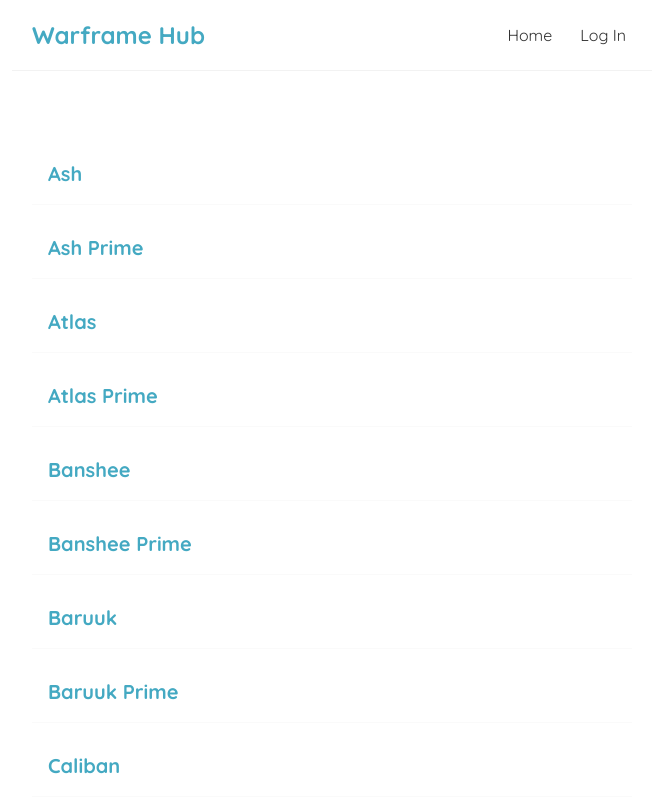
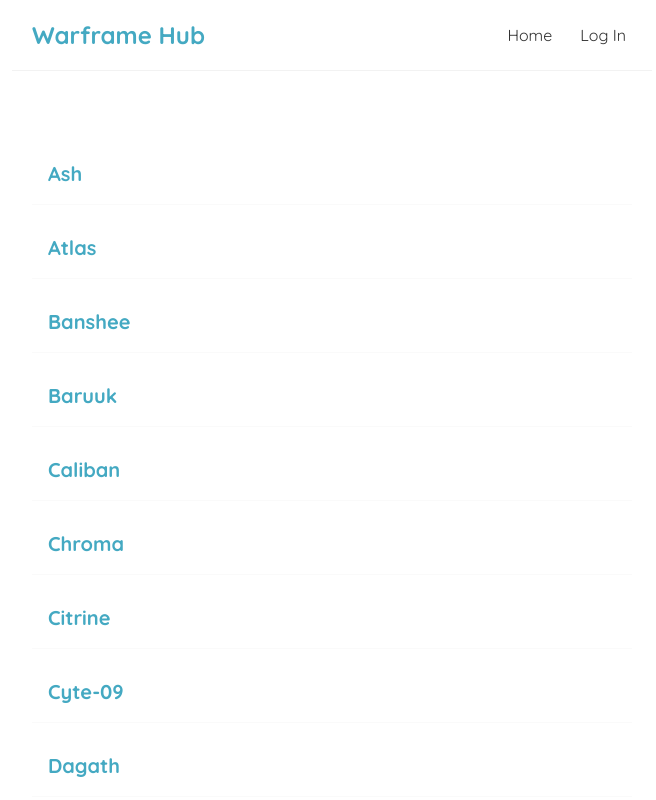
Before and after one commit to Nithirex/warframe-hub, a React (Create React App) app: page /warframelist in a window 1280 px wide. Shown: the top 800 px of the page, without its empty margins (308-964 px from the left). Built offline with nearby package versions, Linux system fonts and the light colour scheme.

Commit message:
Added conditional loading to WarframeList

```diff
--- a/src/WarframeList.js
+++ b/src/WarframeList.js
@@ -8,11 +8,13 @@
     return (
         <div className="warframe-list">
             {warframeinfolist.map((warframeinfo) => (
-                <div className="warframe-info" key={warframeinfo.name}>
-                    <Link to={'/warframestats/' + warframeinfo.name} >
-                        <h2>{warframeinfo.name}</h2>
-                    </Link>
-                </div>
+                ((warframeinfo.primed !== false)
+                    &&
+                    <div className="warframe-info" key={warframeinfo.name}>
+                        <Link to={'/warframestats/' + warframeinfo.name} >
+                            <h2>{warframeinfo.name}</h2>
+                        </Link>
+                    </div>)
             ))}
         </div >
     );
```
